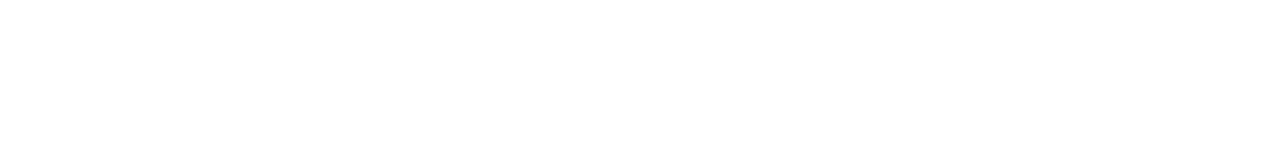
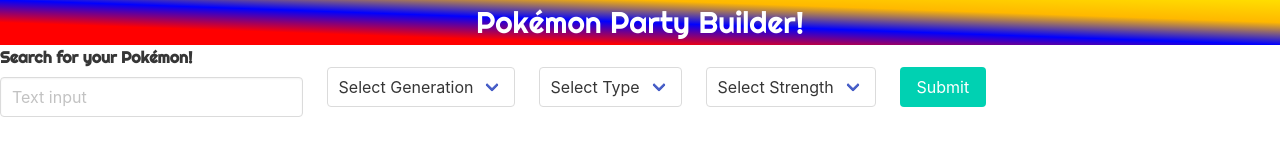
Before and after one commit to JS19191898/pokemon-party-builder, a plain HTML site: page index.html in a window 1280 px wide. Drawn offline with nearby package versions, Linux system fonts and the light colour scheme.

Commit message:
HTML: Linked up Bulma, Added navbar&hero-img

```diff
--- a/assets/style.css
+++ b/assets/style.css
@@ -0,0 +1,26 @@
+body {
+    font-family: "Righteous", cursive;
+  }
+
+  h1 {
+    color: white;
+    text-align: center;
+    font-size: 30px;
+  }
+
+  .dashboard {
+    background-image: linear-gradient(
+      to right top,
+      #ff0000,
+      #ff0000,
+      #0000ff,
+      #ffb800,
+      #ffde00
+    );
+  }
+
+  .hero-image
+
+  .hide {
+    display:none;
+  }
--- a/index.html
+++ b/index.html
@@ -1,18 +1,112 @@
 <!DOCTYPE html>
 
 <html>
-    <head>
-        <meta charset="utf-8">
-        <meta http-equiv="X-UA-Compatible" content="IE=edge">
-        <title>Pokemon Party Builder </title>
-        <meta name="description" content="">
-        <meta name="viewport" content="width=device-width, initial-scale=1">
-        <link rel="stylesheet" href="assets/style.css">
-    </head>
-    <body>
+  <head>
+    <meta charset="utf-8" />
+    <meta http-equiv="X-UA-Compatible" content="IE=edge" />
+    <title>Pokémon Party Builder</title>
+    <meta name="description" content="" />
+    <meta name="viewport" content="width=device-width, initial-scale=1" />
+    <!--Google Fonts-->
+    <link rel="preconnect" href="https://fonts.googleapis.com">
+    <link rel="preconnect" href="https://fonts.gstatic.com" crossorigin>
+    <link href="https://fonts.googleapis.com/css2?family=Righteous&display=swap" rel="stylesheet">
+  <!-- Stylesheet for Bulma -->
+  <link
+  rel="stylesheet"
+  href="https://cdn.jsdelivr.net/npm/bulma@0.9.3/css/bulma.min.css"
+/>
+  <!--Resets the default-->
+    <link rel="stylesheet" href="./assets/reset.css"/>
+
+  <!--Local style sheet-->
+    <link rel="stylesheet" href="assets/style.css" />
+
+  </head>
+
+  <body>
+      <header class= "dashboard">
+         <h1> Pokémon Party Builder! <h1>
+          <div class= "hero-image"></div>
+      </header>
+
+      <nav class= "navbar">
+        <div class= "navbar-menu is-active">
+
+            <div class="navbar-start columns is-vcentered" id="pokemon-menu">
+                <!-- <h2>Search for your Pokémon!</h2> -->
+                <!-- Form Control on Bulma -->
+                <div class="field navbar-item column is-4">
+                    <label class="label ">Search for your Pokémon!</label>
+                    <div class="control ">
+                        <input class="input" type="Pokemon" placeholder="Text input">
+                    </div>
+                </div>
+
+                <!-- Selecting Dropdown -->
+
+                <div class="control navbar-item column custom-adjust">
+                    <div class="select">
+                        <select>
+                            <!--I think we should have an option for multiple selection when it comes to these-->
+                            <option>Select Generation</option>
+                            <!--Need to create theese dynamically
+                            <option>Any</option>
+                            <option>One</option>
+                            <option>Two</option>
+                            <option>Three</option>
+                            <option>Four</option>
+                            <option>Five</option>
+                            <option>Six</option>
+                            <option>Seven</option>
+                            <option>Eight</option>
+                            -->
+                        </select>
+                    </div>
+                </div>
 
 
+                <div class="control navbar-item column custom-adjust">
+                    <div class="select">
+                        <select>
+                            <option>Select Type</option>
+                            <!-- To be created dynamically
+                            <option>type</option>
+                            <option>type</option>
+                            <option>type</option>
+                            <option>type</option>
+                            <option>type</option>
+                            <option>type</option>
+                            <option>type</option> -->
+                        </select>
+                    </div>
+                </div>
 
-        <script src="assets/script.js" async defer></script>
-    </body>
+                <div class="control navbar-item column custom-adjust">
+                    <div class="select">
+                        <select>
+                            <option>Select Strength</option>
+                            <!-- To be created dynamically
+                            <option>With options</option> -->
+                        </select>
+                    </div>
+                </div>
+                <!-- Submit Button -->
+                <div class="control navbar-item column custom-adjust">
+                    <button class="button is-primary">Submit</button>
+                </div>
+
+                </div>
+        </div>
+
+      </nav>
+
+
+      </nav>
+
+
+        <div></div>
+
+    <script src="assets/script.js" async defer></script>
+  </body>
 </html>
```
